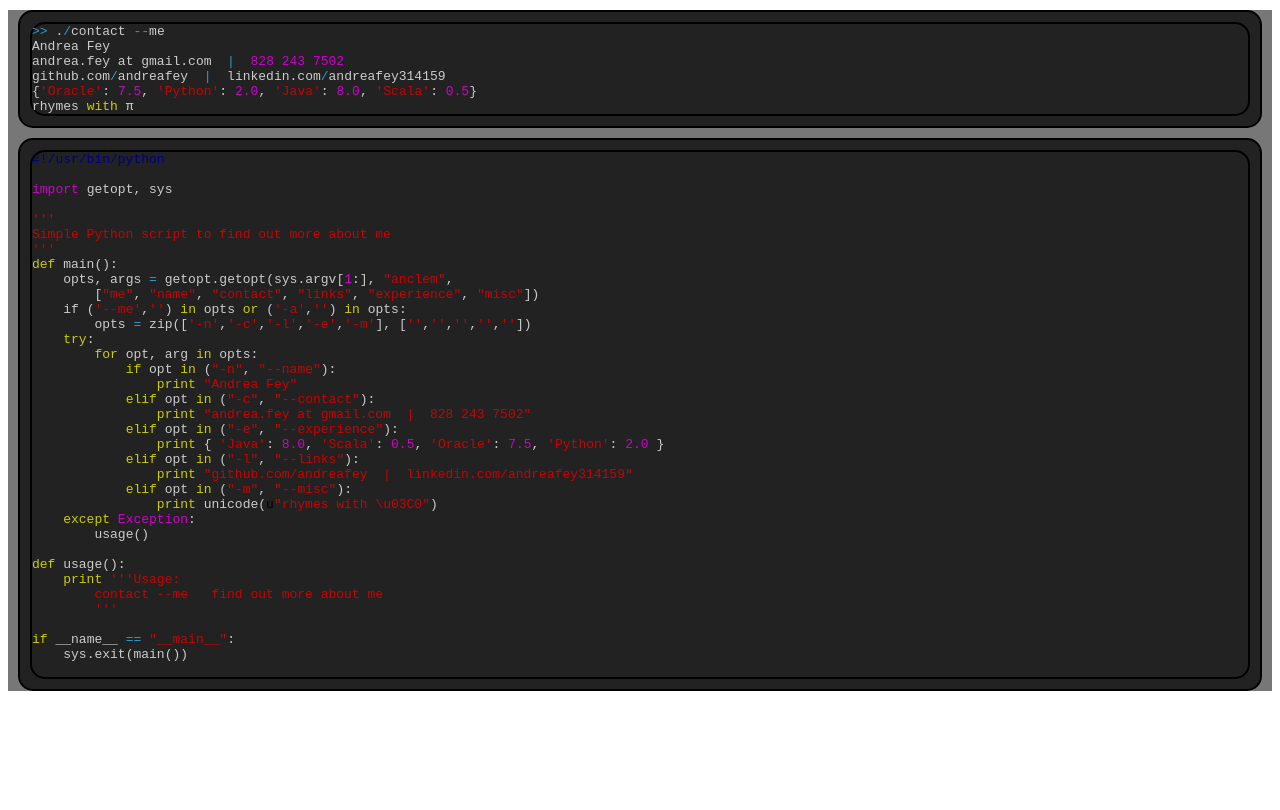
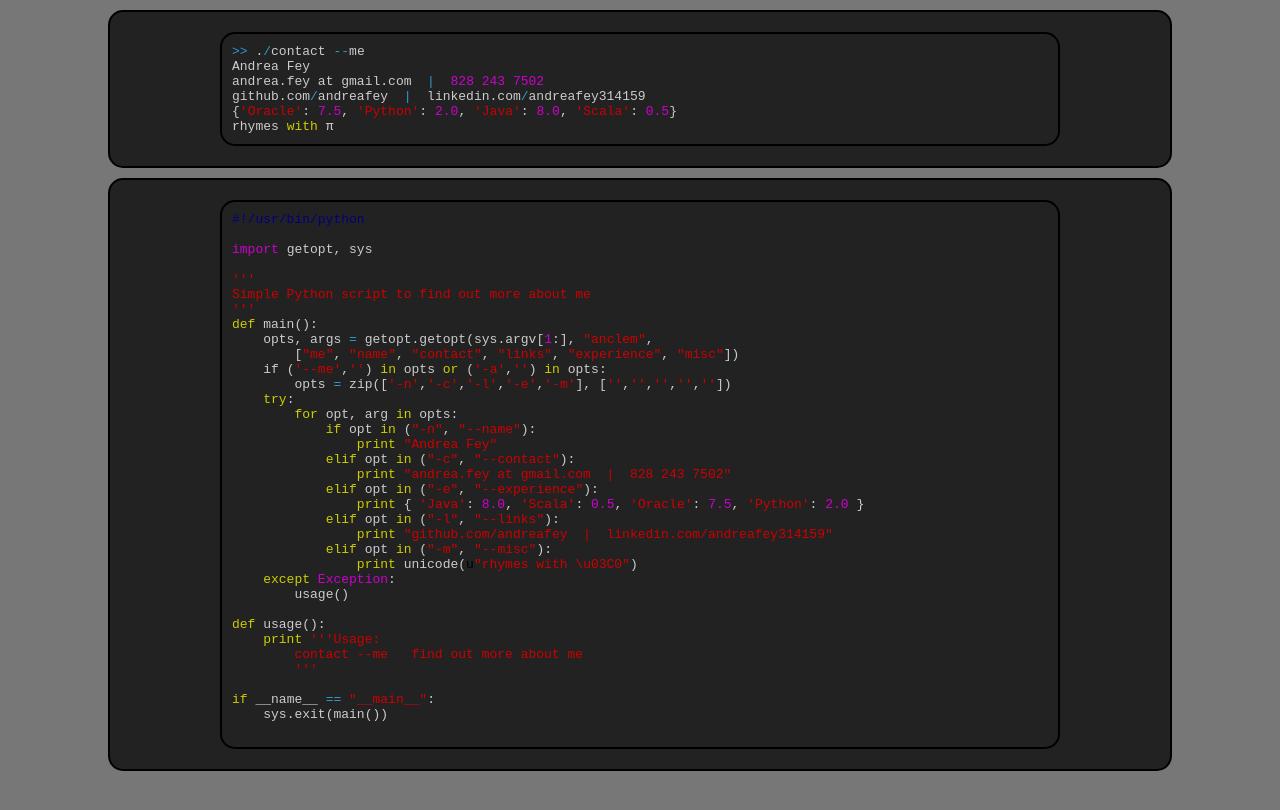
Before and after one commit to andreafey/businesscard, a Jekyll site: the page built from index.md, in a window 1280 px wide. Shown: the top 810 px of the page. Built offline with Jekyll 4.4.1, drawn with Linux system fonts in a browser that asks for light colours; Markdown is read by kramdown in place of the engine named in the settings.

Commit message:
refine styles ;

```diff
--- a/css/custom.css
+++ b/css/custom.css
@@ -1,8 +1,9 @@
-.site {
+html {
    background-color: #777777;
  }
 .site .highlight {
-   margin: 10px;
+   margin: 10px 100px;
+   padding: 10px;
    border: 2px solid;
    border-radius: 15px;
 }
```
